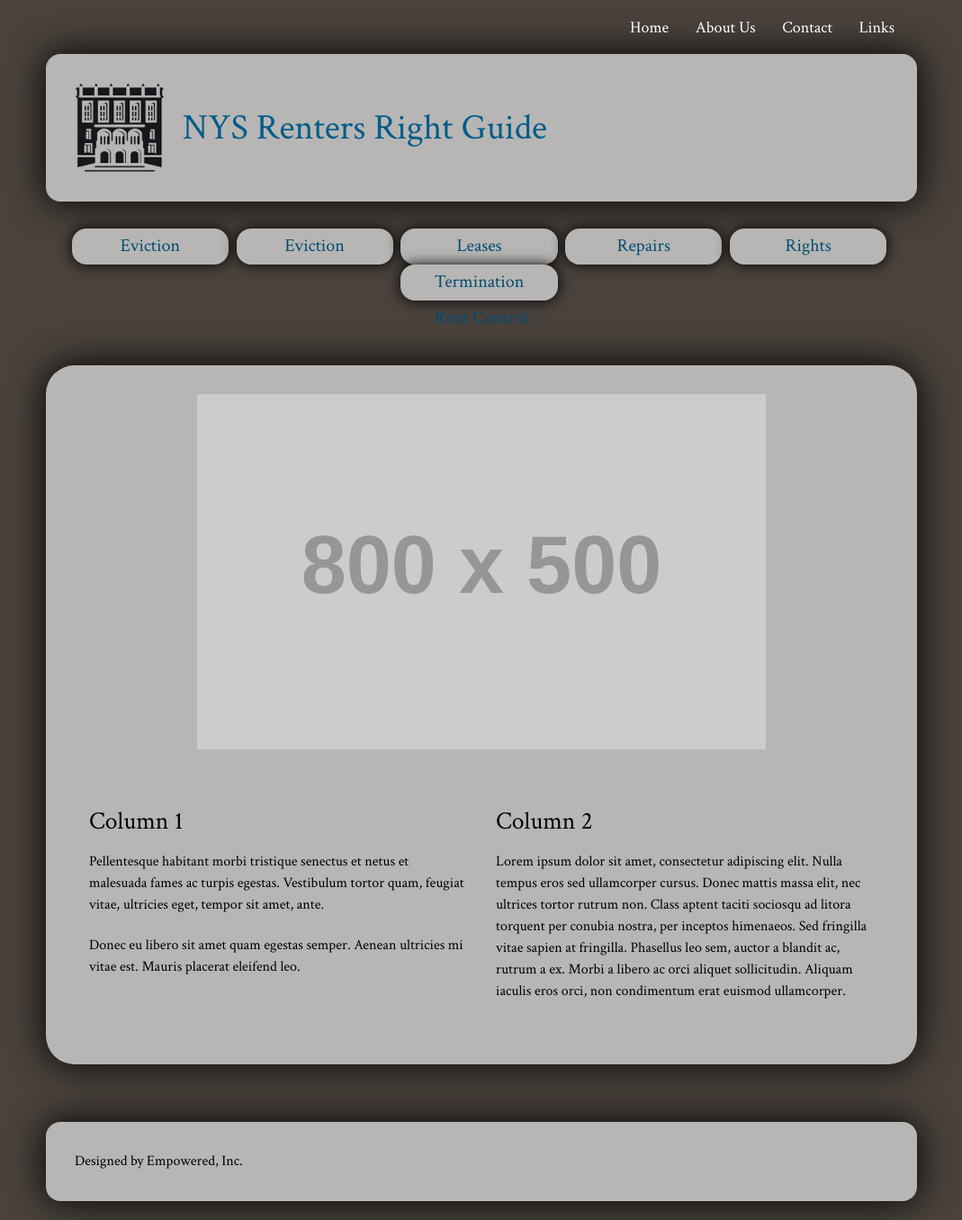
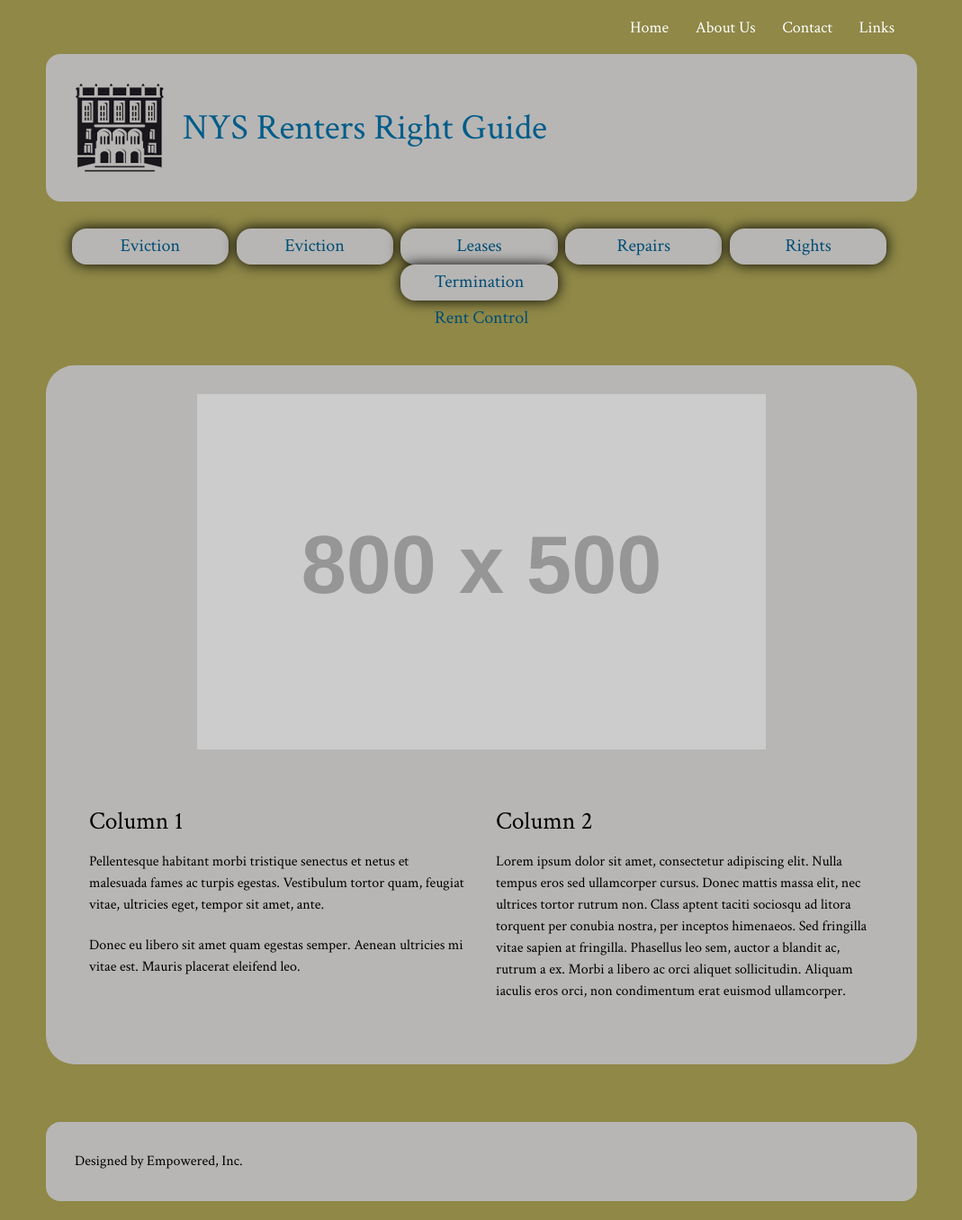
Before and after one commit to iinf362/team2, a Jekyll site: the page built from index.html, in a window 1280 px wide. Shown: the whole page at 90% size, without its empty margins (105-1174 px from the left). Built offline with Jekyll 4.4.1, drawn with Linux system fonts in a browser that asks for light colours.

Commit message:
made background green

```diff
--- a/css/style.css
+++ b/css/style.css
@@ -3,7 +3,7 @@
 }
 
 html {
-	background-color: #49423d;	/*#9BCDFF; #134D82;*/
+	background-color: #8F8847; /*#9BCDFF; #134D82;*/
 }
 
 body {
@@ -153,7 +153,7 @@ small, .font_small {font-size: 0.833em;}
 .block {
 	border-style: none;
 	background-color: #b7b6b4;
-	box-shadow: 0px 0px 40px 0px black;
+	/*box-shadow: 0px 0px 40px 0px black;*/
 	padding: 10px 0 10px 10px;
 	padding: 2em;
 }
@@ -194,7 +194,7 @@ small, .font_small {font-size: 0.833em;}
 
 .nav li:hover {
 	background-color: #069;
-	box-shadow: 0px 0px 15px 0px;
+	/*box-shadow: 0px 0px 15px 0px;*/
 }
 
 .nav li, .nav-link {
```
